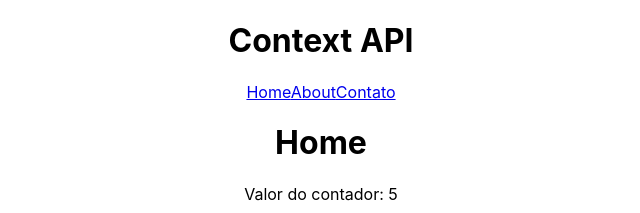
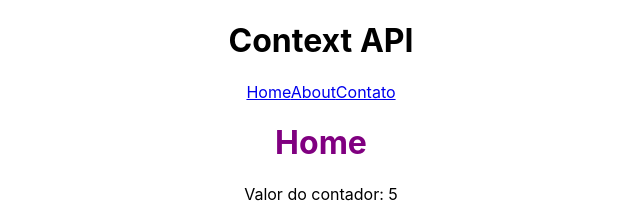
Before and after one commit to gustavoanalise/ContextAPI, a React (Create React App) app: page / in a window 1280 px wide. Shown: the top 213 px of the page, without its empty margins (319-959 px from the left). Built offline with nearby package versions, Linux system fonts and the light colour scheme.

Commit message:
Criando um contexto mais complexo

```diff
--- /dev/null
+++ b/src/context/TitleColorContext.js
@@ -0,0 +1,16 @@
+import { createContext, useReducer } from "react";
+
+export const TitleColorContext = createContext();
+
+export const titleColorReducer = (state, action) => {
+    // switch
+}
+
+export const TitleColorContextProvider = ({ children }) => {
+    const [state, dispatch] = useReducer(titleColorReducer, { color: "purple" });
+
+    console.log("Title color context: ", state)
+
+
+    return <TitleColorContext.Provider value={{...state}}>{ children }</TitleColorContext.Provider>
+}
--- /dev/null
+++ b/src/hooks/useTitleColorContext.js
@@ -0,0 +1,13 @@
+import { useContext } from "react";
+import { TitleColorContext } from "../context/TitleColorContext";
+
+export const useTitleColorContext = () => {
+
+    const context = useContext(TitleColorContext)
+
+    if (!context) {
+        console.log("Contexto não encontrado!");
+    }
+
+    return context;
+}
--- a/src/index.js
+++ b/src/index.js
@@ -5,13 +5,16 @@
 import reportWebVitals from './reportWebVitals';
 
 import { CounterContextProvider } from './context/CounterContext';
+import { TitleColorContextProvider } from './context/TitleColorContext';
 
 const root = ReactDOM.createRoot(document.getElementById('root'));
 root.render(
   <React.StrictMode>
     {/* 2 - Criando provider */}
     <CounterContextProvider>
-      <App />
+      <TitleColorContextProvider>
+        <App />
+      </TitleColorContextProvider>
     </CounterContextProvider>
   </React.StrictMode>
 );
--- a/src/pages/Home.js
+++ b/src/pages/Home.js
@@ -5,16 +5,20 @@
 import ChangeCounter from '../components/ChangeCounter';
 //4 - refatorando com hook
 import { useCounterContext } from '../hooks/useCounterContext';
+// 5- context mais complexo
+import { useTitleColorContext } from '../hooks/useTitleColorContext';
 
 const Home = () => {
   // const { counter } = useContext(CounterContext)
 
   const { counter } = useCounterContext();
 
+  // 5 - context mais complexo
+  const { color } = useTitleColorContext();
 
   return (
     <div>
-      <h1>Home</h1>
+      <h1 style={{color: color}}>Home</h1>
       <p>Valor do contador: {counter}</p>
       {/* 3 - alterando valor */}
       <ChangeCounter />
```
